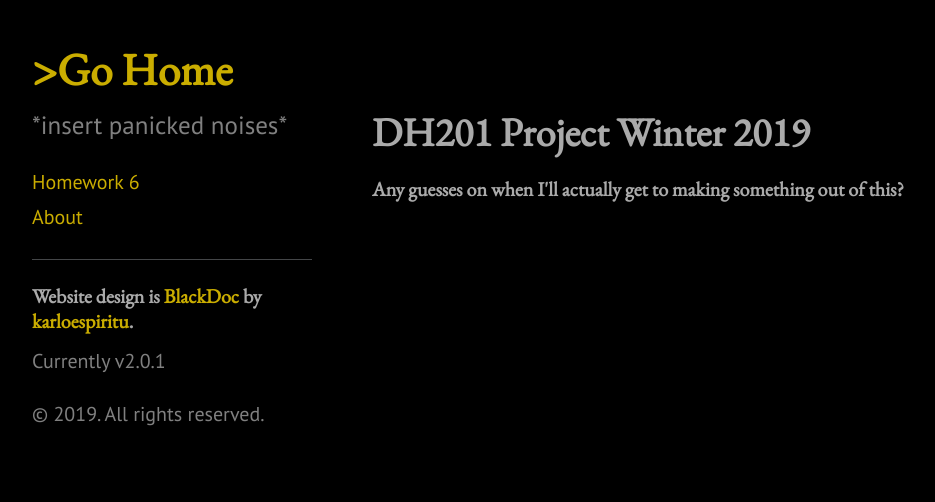
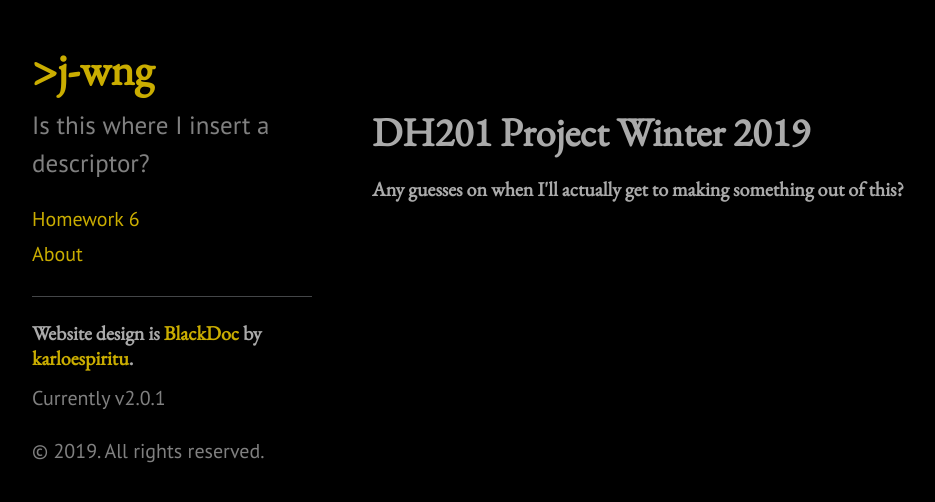
Before and after one commit to j-wng/j-wng.github.io, a Jekyll site: the page built from index.html, in a window 1280 px wide. Shown: the top 502 px of the page, without its empty margins (8-943 px from the left). Built offline with Jekyll 4.4.1, drawn with Linux system fonts in a browser that asks for light colours; the list of posts is cut into pages by our own code.

Commit message:
Update sidebar.html

```diff
--- a/_includes/sidebar.html
+++ b/_includes/sidebar.html
@@ -3,10 +3,10 @@
     <div class="sidebar-about">
       <h1>
         <a href="j-wng.github.io">
-          >Go Home
+          >j-wng
         </a>
       </h1>
-      <p class="lead">{{ site.description }}</p>
+      <p class="lead">Is this where I insert a descriptor?</p>
     </div>
 
     <nav class="sidebar-nav">
```
